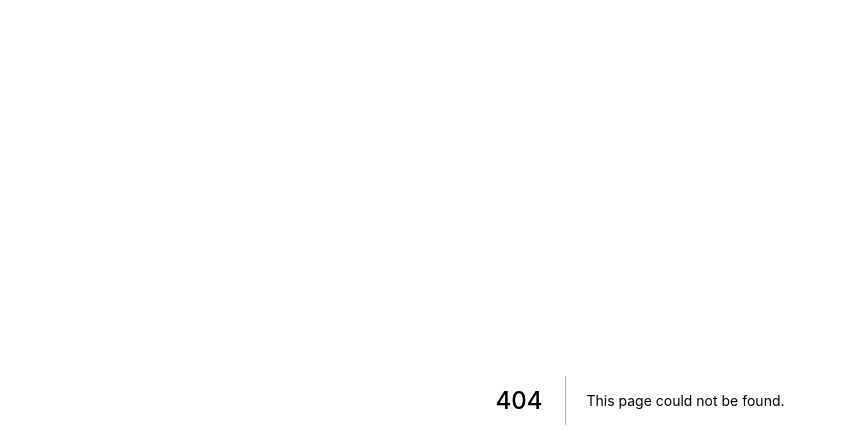
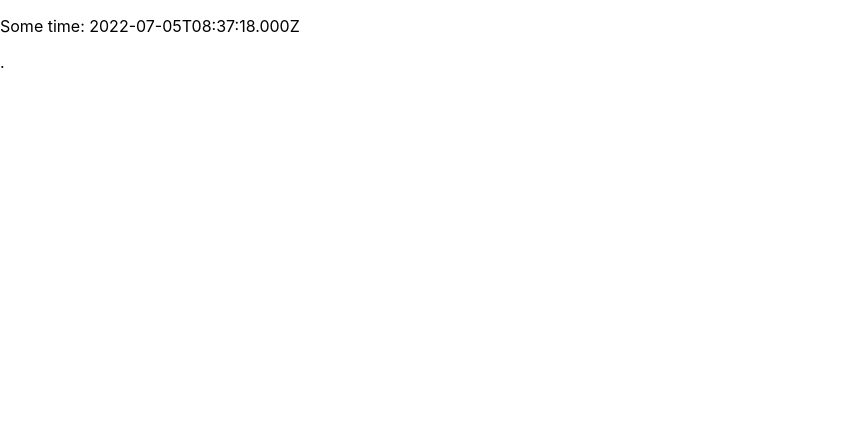
Before and after one commit to Ben888GitHub/nextjs-seo-optimization, a Next.js app: page /with-amp-component in a window 1280 px wide. Before the commit this address had no page. Shown: the top 448 px of the page, without its empty margins (0-846 px from the left). Built offline with nearby package versions, Linux system fonts and the light colour scheme.

Commit message:
add amp components

```diff
--- a/pages/_app.js
+++ b/pages/_app.js
@@ -1,7 +1,7 @@
-import '../styles/globals.css'
+import '../styles/globals.css';
 
 function MyApp({ Component, pageProps }) {
-  return <Component {...pageProps} />
+	return <Component {...pageProps} />;
 }
 
-export default MyApp
+export default MyApp;
--- /dev/null
+++ b/pages/with-amp-component.js
@@ -0,0 +1,26 @@
+import { NextSeo } from 'next-seo';
+export const config = { amp: true };
+function WithAmpComponent() {
+	const date = new Date();
+	return (
+		<div>
+			<NextSeo
+				title="Check out this seo superpower from Next js"
+				titleTemplate="Check out this seo superpower from Next js"
+				defaultTitle="Check out this seo superpower from Next js"
+				description="Check out this seo superpower from Next js"
+			/>
+			<p>Some time: {date.toJSON()}</p>
+			<amp-timeago
+				width="0"
+				height="15"
+				datetime={date.toJSON()}
+				layout="responsive"
+			>
+				.
+			</amp-timeago>
+		</div>
+	);
+}
+
+export default WithAmpComponent;
```
